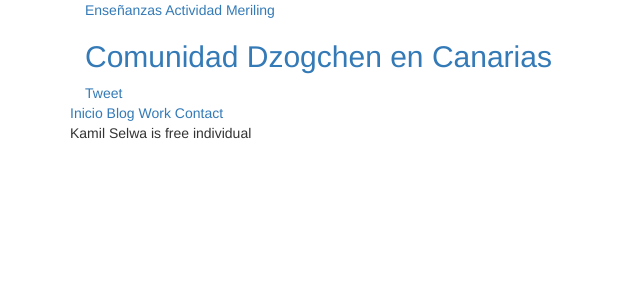
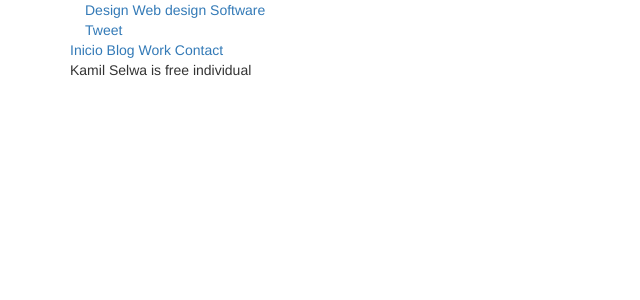
Before and after one commit to k1000/Alendar, a Jekyll site: the page built from design.html, in a window 1280 px wide. Shown: the top 300 px of the page, without its empty margins (0-640 px from the left). Built offline with Jekyll 4.4.1, drawn with Linux system fonts in a browser that asks for light colours; nearby versions of some CDN libraries; comment, search, counter and statistics services are not loaded.

Commit message:
Update header.html

```diff
--- a/_includes/header.html
+++ b/_includes/header.html
@@ -1,9 +1,7 @@
 <header class="container">
-	<nav class="twelve columns offset-by-four">
-		<a href="azul/" class="azul">Enseñanzas</a>
-		<a href="rojo/" class="rojo">Actividad</a>
-		<a href="amarillo/" class="amarillo">Meriling</a>
+	<nav>
+		<a href="/design" class="design">Design</a>
+		<a href="/web_design" class="web_design">Web design</a>
+		<a href="/software" class="software">Software</a>
 	</nav>
-
-	<h2 class="four columns"><a href="/" title="inicio">Comunidad Dzogchen en Canarias</a></h2>
 </header>
```
